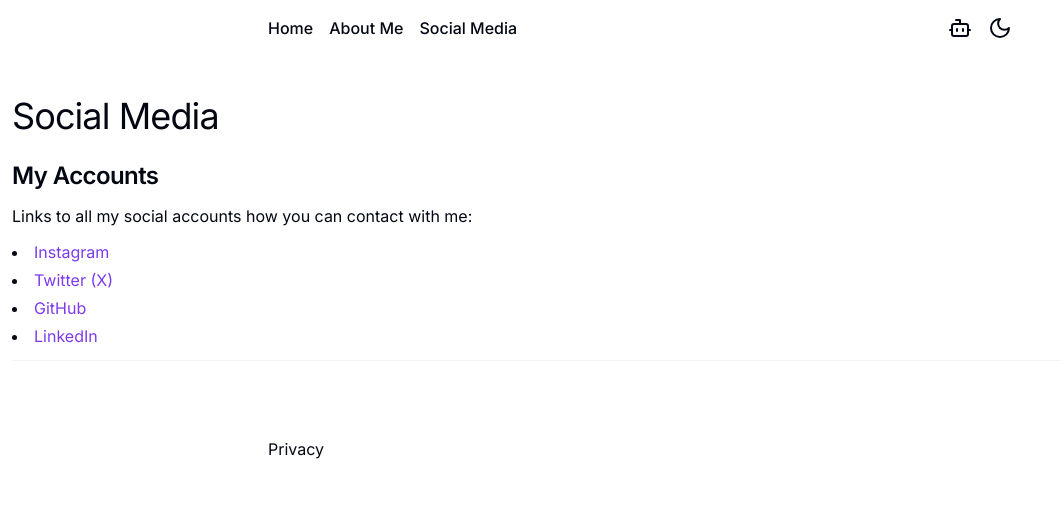
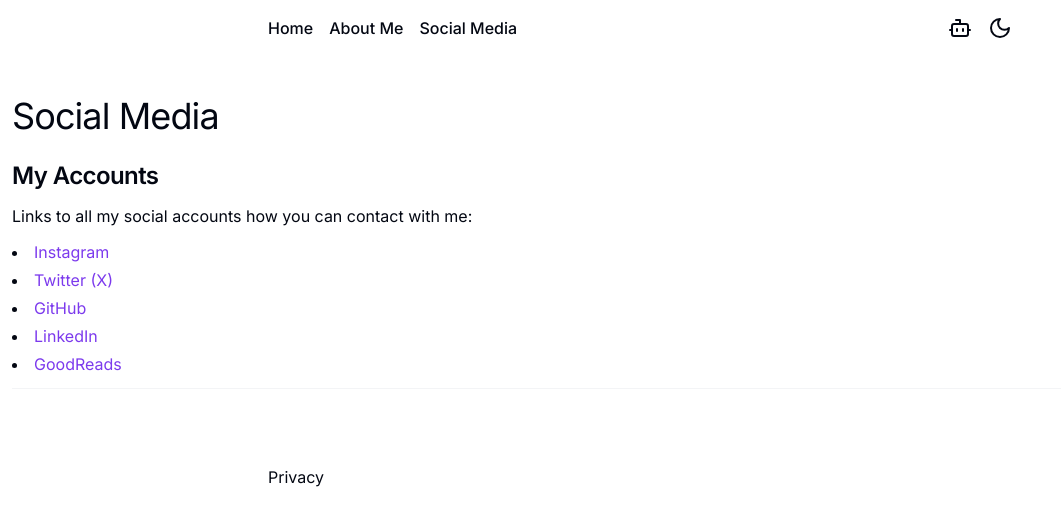
Before and after one commit to Vitaliklisa/smart-portfolio-website, a Next.js app: page /social in a window 1280 px wide. Shown: the top 524 px of the page, without its empty margins (0-1061 px from the left). Built offline with nearby package versions, Linux system fonts and the light colour scheme.

Commit message:
change text

```diff
--- a/src/app/about/page.tsx
+++ b/src/app/about/page.tsx
@@ -17,7 +17,7 @@ export default function Page() {
       <section className="space-y-3">
         <H2>Who am I?</H2>
         <p>
-          My name is Vitalii Khomenko I&apos;m 15 years old. I am a software
+          My name is Vitalii Khomenko I&apos;m 16 years old. I am a software
           developer from Ukraine. I started programming in 2021, at the age of
           12-13 years old.{" "}
         </p>
--- a/src/app/social/page.tsx
+++ b/src/app/social/page.tsx
@@ -49,6 +49,14 @@ export default function Page() {
               LinkedIn
             </a>
           </li>
+          <li>
+            <a
+              href="https://www.goodreads.com/?ref=nav_hom"
+              className="text-primary hover:underline"
+            >
+              GoodReads
+            </a>
+          </li>
         </ul>
         <hr className="border-muted" />
       </section>
```
